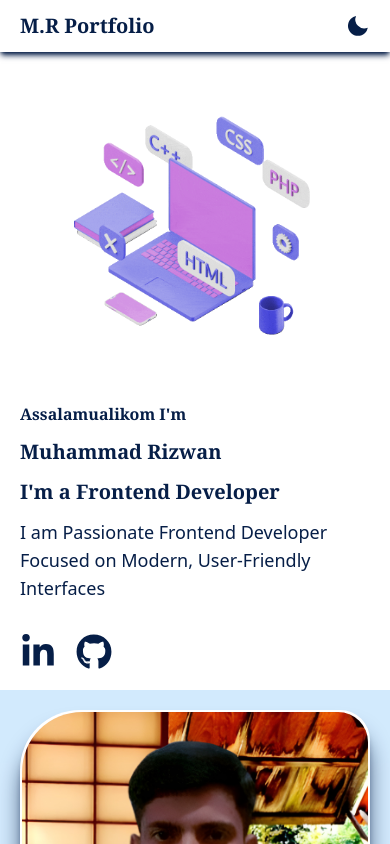
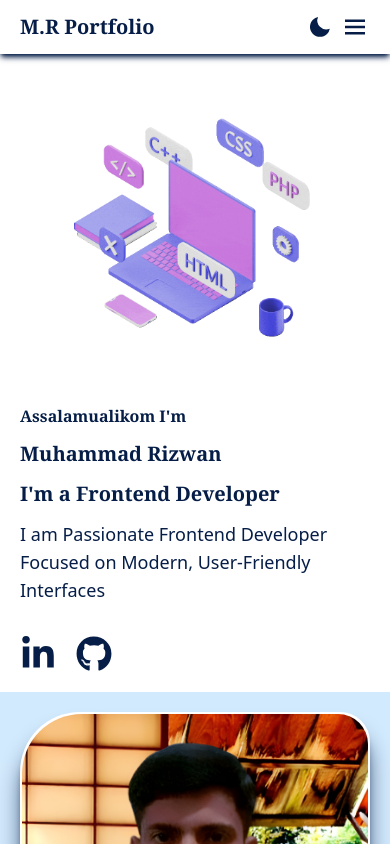
Before and after one commit to Rizwan-Ghouri/M.R-portfolio, a React (Vite) app: page / in a window 390 px wide. Shown: the top 844 px of the page. Built offline with nearby package versions, Linux system fonts and the light colour scheme.

Commit message:
simple change

```diff
--- a/src/components/Navbar/Navbar.jsx
+++ b/src/components/Navbar/Navbar.jsx
@@ -1,9 +1,10 @@
-import { BiSolidMoon, BiSolidSun } from "react-icons/bi";
+import { BiMenu, BiSolidMoon, BiSolidSun } from "react-icons/bi";
 import { Navlinks } from "../../utils/constants/Navlink";
 import PropTypes from "prop-types";
 import Heading from "../common/Heading/Heading";
 
 const Navbar = ({ theme, setTheme }) => {
+
   return (
     <nav className="container page-center bg-textcolor text-darkcolor dark:bg-darkcolor dark:text-textcolor shadow-md shadow-darkcolor dark:shadow-white px-4 py-1 sticky top-0 inset-x-0 z-50">
       <div className="flex items-center justify-between py-2 md:px-5">
@@ -42,17 +43,23 @@ const Navbar = ({ theme, setTheme }) => {
           </ul>
         </div>
         {/* dark mode btn */}
-        <div className="md:hidden">
+        <div className="md:hidden flex justify-between">
           {theme === "dark" ? (
+            <div className="flex gap-2 items-center">
               <BiSolidSun
                 className="text-2xl cursor-pointer"
                 onClick={() => setTheme("light")}
               />
+              <BiMenu className="text-3xl cursor-pointer md:hidden" />
+            </div>
           ) : (
+            <div className="flex gap-2 items-center">
               <BiSolidMoon
                 className="text-2xl cursor-pointer"
                 onClick={() => setTheme("dark")}
               />
+              <BiMenu className="text-3xl cursor-pointer md:hidden" />
+            </div>
           )}
         </div>
       </div>
--- /dev/null
+++ b/src/components/Navbar/ResponsiveMenu.jsx
@@ -0,0 +1,11 @@
+import React from 'react'
+
+const ResponsiveMenu = () => {
+  return (
+    <div>
+
+    </div>
+  )
+}
+
+export default ResponsiveMenu
```
Lines whose indentation alone changed are shown as unchanged.
